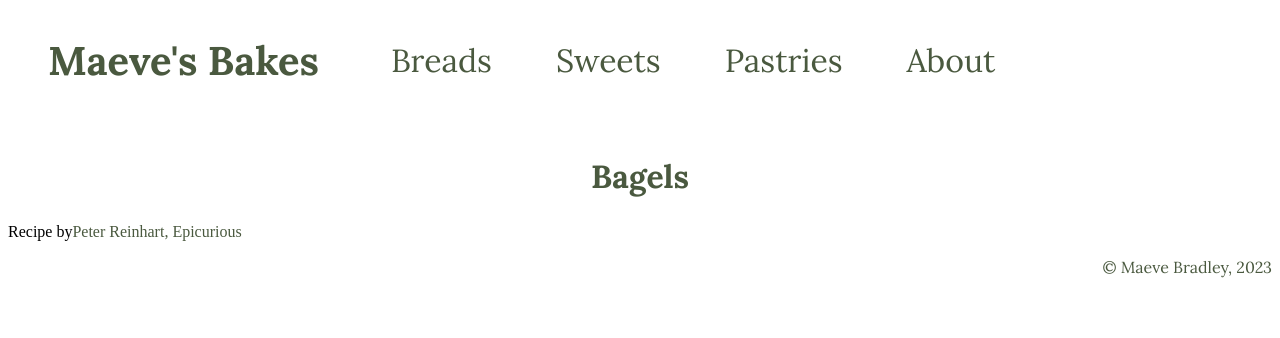
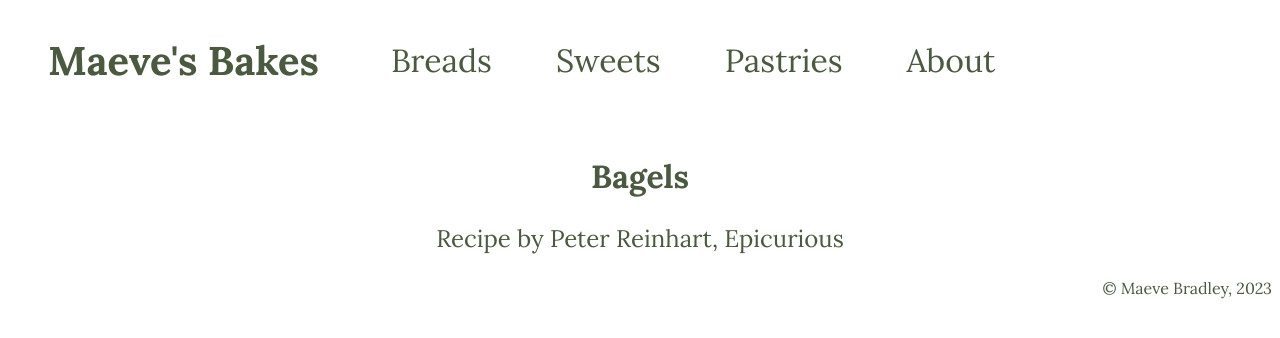
Before and after one commit to mbrad229/web_fundamentals, a plain HTML site: page bagels.html in a window 1280 px wide. Drawn offline with Linux system fonts and the light colour scheme.

Commit message:
bagels link

```diff
--- a/style.css
+++ b/style.css
@@ -17,6 +17,13 @@ h2
    font-size: 2em;
    text-align: center;
    }
+p
+   {color:#4A593F;
+   font-family: Lora, serif;
+   font-size: 1.5em;
+   text-align: center;
+   }
+
 
 a:link, a:visited
    {color: #4A593F;
```
Also changed, not shown: bagels.html (+1 -1 lines), index.html (+1 -1 lines).
